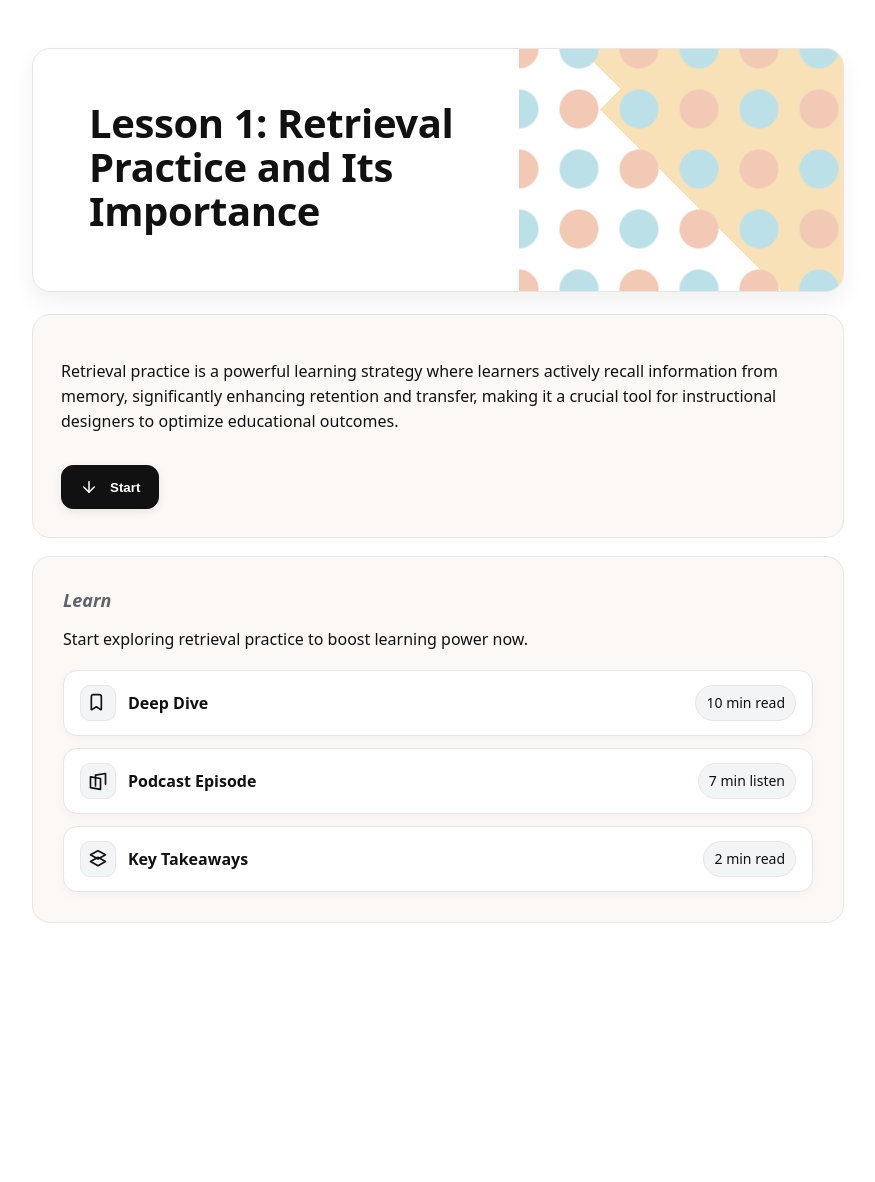
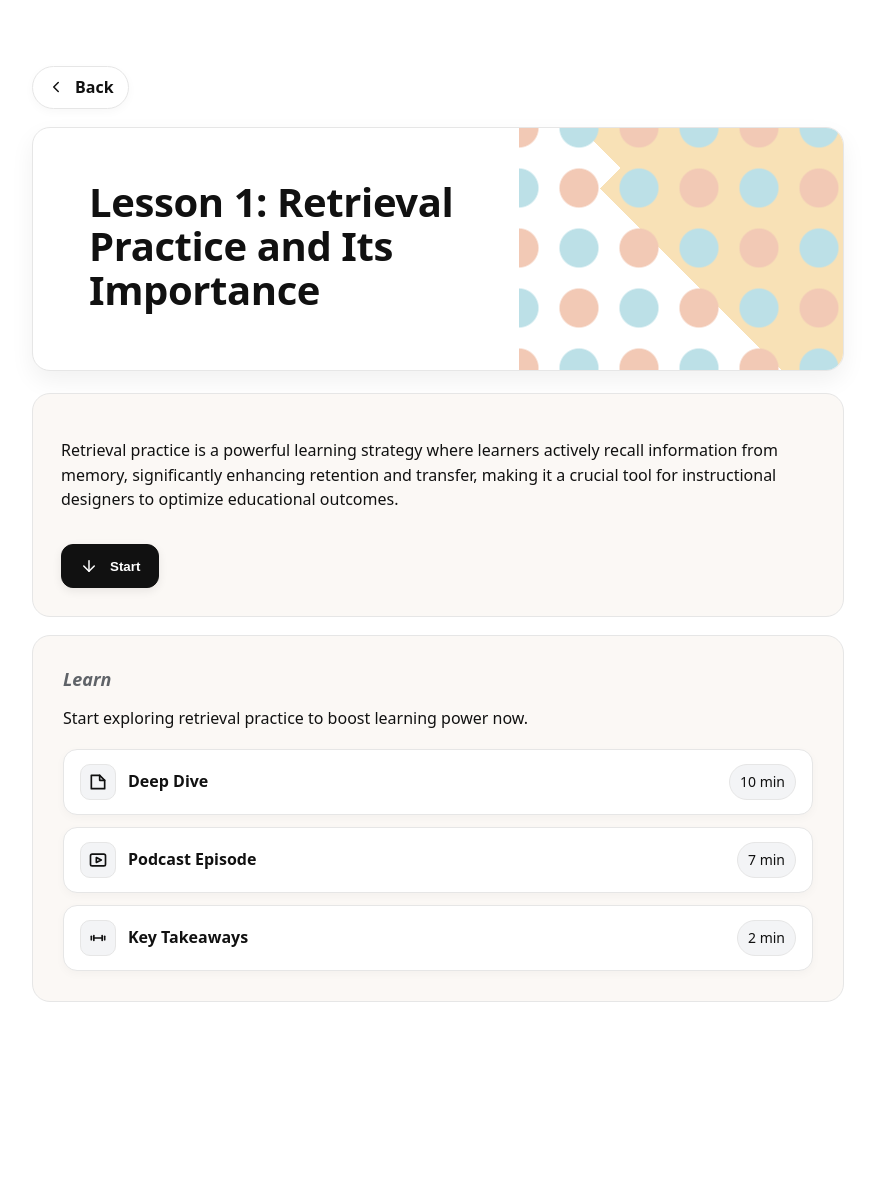
Before and after one commit to ik3057823-ops/darsmenu, a plain HTML site: page index.html in a window 1280 px wide. Shown: the whole page, without its empty margins (202-1077 px from the left). Before the commit the page ends 923 px from the top, so only its background shows below. Drawn offline with Linux system fonts and the light colour scheme.

Commit message:
Update index.html

```diff
--- a/index.html
+++ b/index.html
@@ -28,7 +28,7 @@
 
     .wrap{
       max-width: 860px;
-      margin: 48px auto 80px;
+      margin: 48px auto 140px;
       padding: 0 24px;
     }
 
@@ -115,10 +115,21 @@
       /* Start button */
     .start{display:inline-flex;align-items:center;gap:12px;background:var(--accent);color:#fff;border:1px solid var(--accent);border-radius:12px;padding:12px 18px;margin-top:16px;box-shadow:0 3px 10px rgba(0,0,0,.08);font-weight:600;cursor:pointer}
     .start svg{width:18px;height:18px}
+      /* Back button */
+    .backwrap{padding:18px 0}
+    .back{display:inline-flex;align-items:center;gap:10px;background:#fff;border:1px solid var(--border);border-radius:999px;padding:8px 14px;font-weight:600;box-shadow:0 3px 10px rgba(0,0,0,.03);text-decoration:none;color:var(--text)}
+    .back svg{width:18px;height:18px}
+      .spacer{height:180px}
   </style>
 </head>
 <body>
   <main class="wrap">
+    <div class="backwrap">
+      <a href="#" class="back" onclick="history.back(); return false;" aria-label="Go back">
+        <svg viewBox="0 0 24 24" fill="none" stroke="currentColor" stroke-width="2" stroke-linecap="round" stroke-linejoin="round" aria-hidden="true"><path d="M15 18l-6-6 6-6"/></svg>
+        <span>Back</span>
+      </a>
+    </div>
     <!-- Hero -->
     <section class="hero" aria-labelledby="lesson-title">
       <div class="hero-left">
@@ -147,37 +158,35 @@
         <!-- Item 1 -->
         <div class="item" role="listitem">
           <div class="left">
-            <div class="icon" aria-hidden="true">
-              <svg viewBox="0 0 24 24" width="20" height="20" fill="none" stroke="currentColor" stroke-width="2" stroke-linecap="round" stroke-linejoin="round"><path d="M4 19.5V4.5A2.5 2.5 0 0 1 6.5 2h7A2.5 2.5 0 0 1 16 4.5v15a.5.5 0 0 1-.77.42L10 16.5l-5.23 3.42A.5.5 0 0 1 4 19.5z"/></svg>
+            <div class="icon" aria-hidden="true"><svg viewBox="0 0 24 24" width="20" height="20" fill="none" stroke="currentColor" stroke-width="2" stroke-linecap="round" stroke-linejoin="round"><path d="M4 4h10l6 6v10H4z"/><path d="M14 4v6h6"/></svg>
             </div>
             <div class="title">Deep Dive</div>
           </div>
-          <div class="pill" aria-label="ten minute read">10 min read</div>
+          <div class="pill" aria-label="ten minute read">10 min</div>
         </div>
 
         <!-- Item 2 -->
         <div class="item" role="listitem">
           <div class="left">
-            <div class="icon" aria-hidden="true">
-              <svg viewBox="0 0 24 24" width="20" height="20" fill="none" stroke="currentColor" stroke-width="2" stroke-linecap="round" stroke-linejoin="round"><path d="M9 18V5l12-2v13"/><path d="M3 7v13l12 2V9z"/></svg>
+            <div class="icon" aria-hidden="true"><svg viewBox="0 0 24 24" width="20" height="20" fill="none" stroke="currentColor" stroke-width="2" stroke-linecap="round" stroke-linejoin="round"><rect x="3" y="5" width="18" height="14" rx="2"/><path d="M10 9l6 3-6 3z"/></svg>
             </div>
             <div class="title">Podcast Episode</div>
           </div>
-          <div class="pill" aria-label="seven minute listen">7 min listen</div>
+          <div class="pill" aria-label="seven minute listen">7 min</div>
         </div>
 
         <!-- Item 3 -->
         <div class="item" role="listitem">
           <div class="left">
-            <div class="icon" aria-hidden="true">
-              <svg viewBox="0 0 24 24" width="20" height="20" fill="none" stroke="currentColor" stroke-width="2" stroke-linecap="round" stroke-linejoin="round"><path d="M12 20l9-5-9-5-9 5 9 5z"/><path d="M12 12l9-5-9-5-9 5 9 5z"/></svg>
+            <div class="icon" aria-hidden="true"><svg viewBox="0 0 24 24" width="20" height="20" fill="none" stroke="currentColor" stroke-width="2" stroke-linecap="round" stroke-linejoin="round"><path d="M4 10v4"/><path d="M7 9v6"/><path d="M17 9v6"/><path d="M20 10v4"/><path d="M7 12h10"/></svg>
             </div>
             <div class="title">Key Takeaways</div>
           </div>
-          <div class="pill" aria-label="two minute read">2 min read</div>
+          <div class="pill" aria-label="two minute read">2 min</div>
         </div>
       </div>
     </section>
+    <div class="spacer" aria-hidden="true"></div>
   </main>
 </body>
 </html>
```
